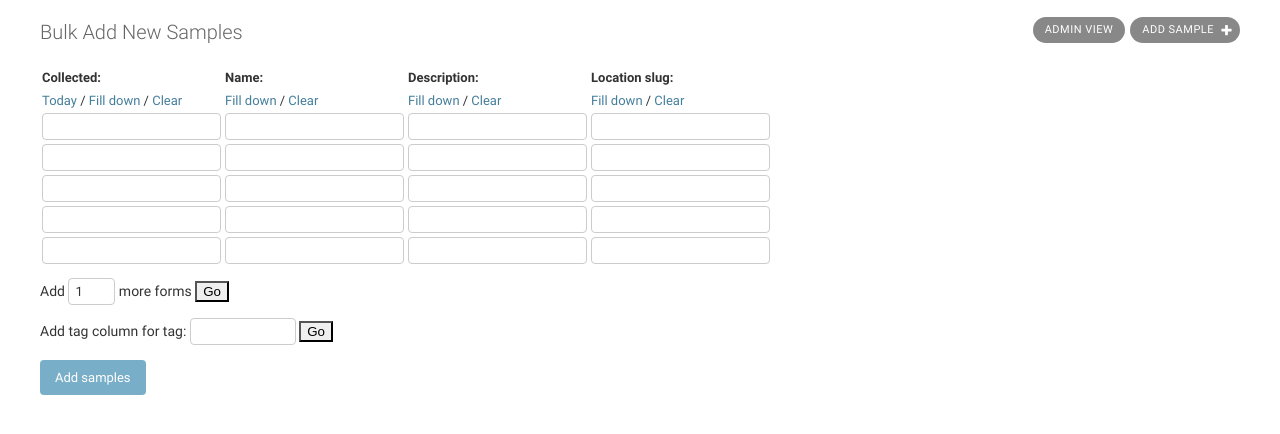
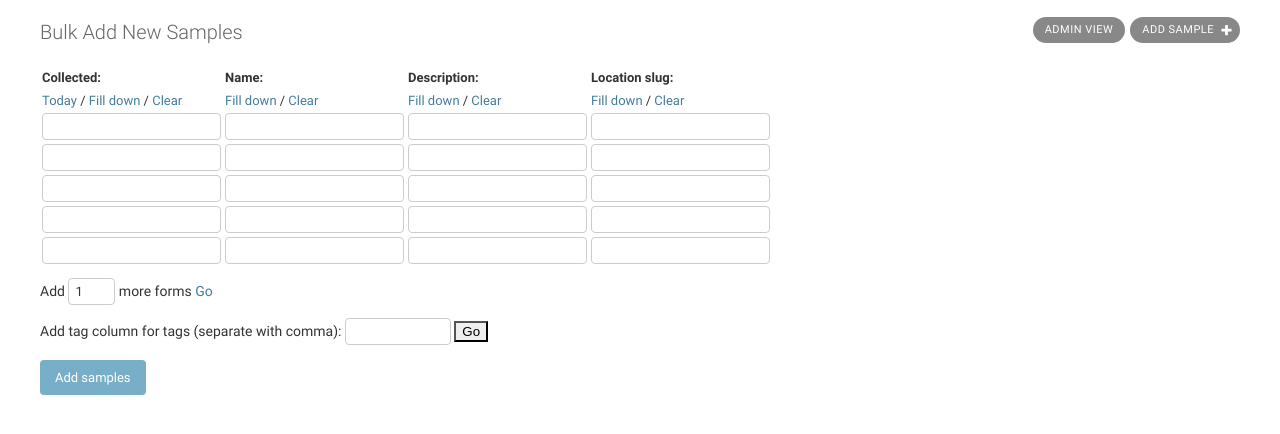
Before and after one commit to paleolimbot/lims-django, a Django app: page /lims/sample/add_bulk in a window 1280 px wide. Shown: the part 48-482 px from the top of the page. Run offline with Django 3.2, Linux system fonts and the light colour scheme; the visitor is signed in with stand-in values (Sample User, id 1).

Commit message:
fix error with onclick getting fired on enter in form

```diff
--- a/lims/templates/lims/sample_bulk_form.html
+++ b/lims/templates/lims/sample_bulk_form.html
@@ -55,10 +55,10 @@
             </ul>
             <p>
                 Add <input id="add-formset-more-number" type="text" size="2" title="Add" value="1"/> more forms
-                <button id="add-formset-more-go">Go</button>
+                <a href="#" id="add-formset-more-go">Go</a>
             </p>
             <p>
-                Add tag column for tag:
+                Add tag column for tags (separate with comma):
                 <input name="add-formset-tag-column" type="text" size="10" title="Add" value=""/>
                 <button id="add-formset-tag-column-go">Go</button>
             </p>
```
